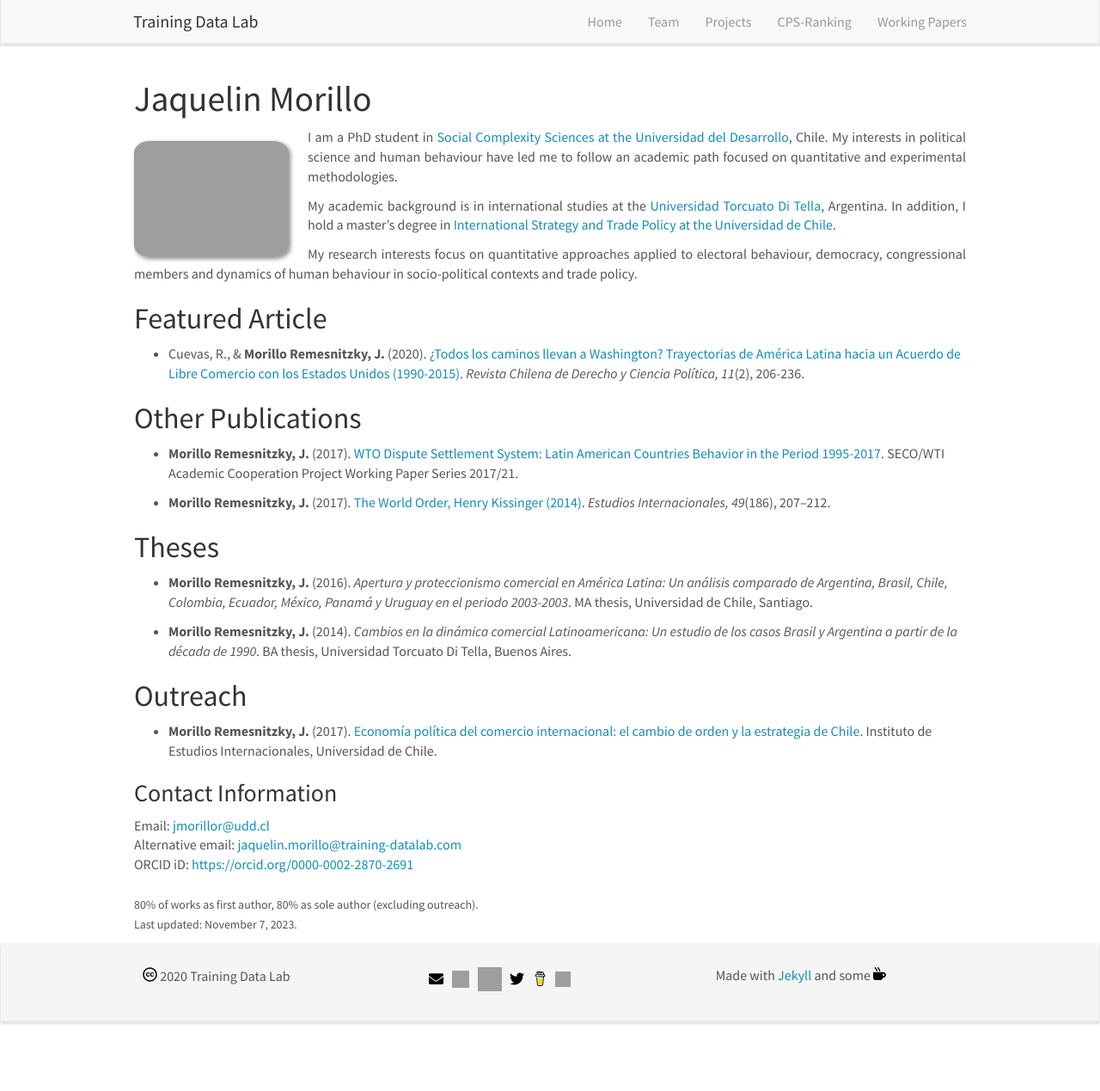
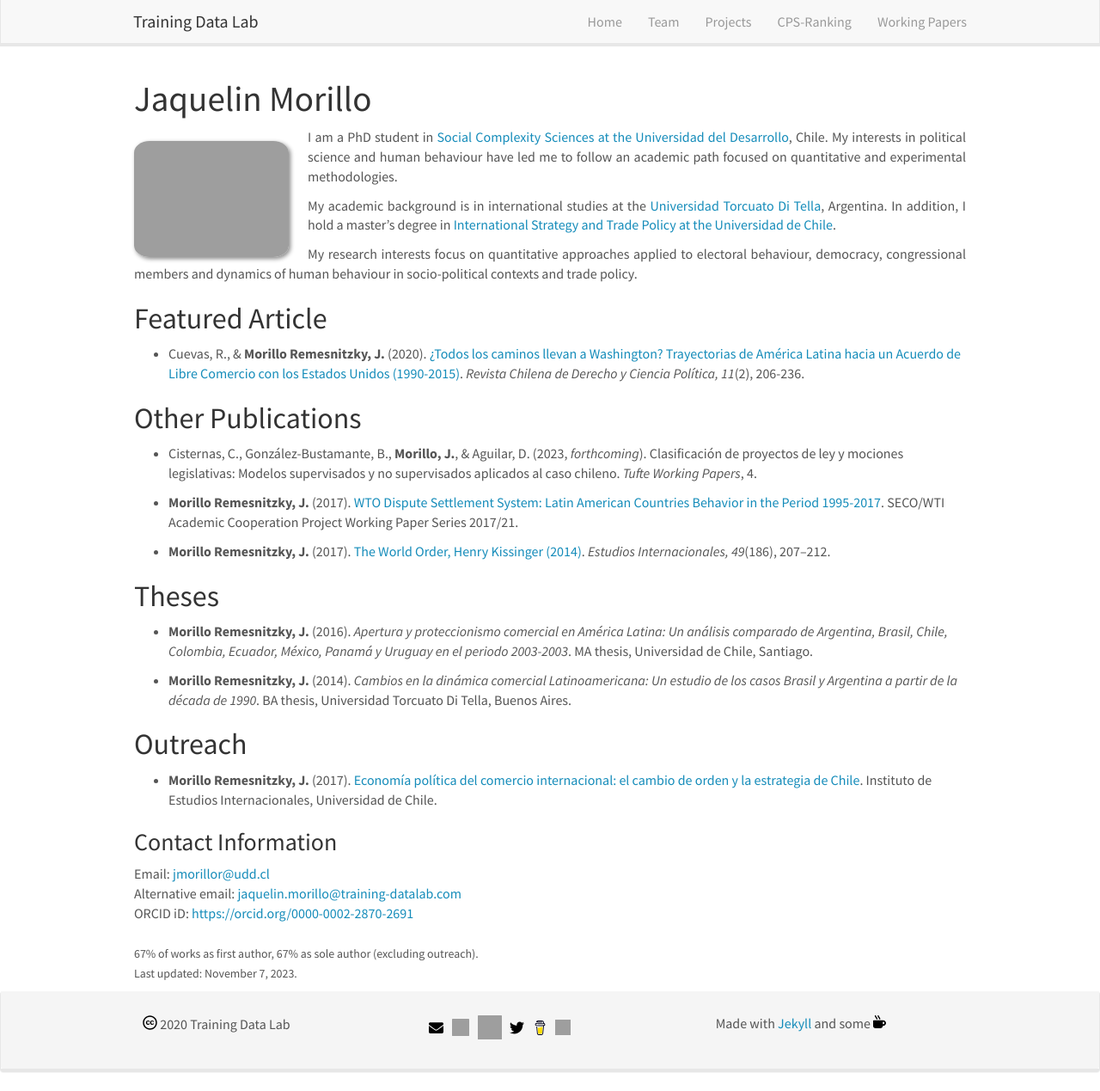
Before and after one commit to training-datalab/old-training-datalab.com, a Jekyll site: the page built from _pages/jmorillo.md, in a window 1280 px wide and 1269 px high. Shown: the whole window at 86% size. Built offline with Jekyll 4.4.1, drawn with Linux system fonts in a browser that asks for light colours; nearby versions of some CDN libraries.

Commit message:
Update jmorillo.md
Co-Authored-By: jaquelin Morillo <91754541+JaquelinMorillo@users.noreply.github.com>

```diff
--- a/_pages/jmorillo.md
+++ b/_pages/jmorillo.md
@@ -22,6 +22,8 @@ permalink: /team/jmorillo/
 
 ## Other Publications
 
+- Cisternas, C., González-Bustamante, B., **Morillo, J.**, & Aguilar, D. (2023, *forthcoming*). Clasificación de proyectos de ley y mociones legislativas: Modelos supervisados y no supervisados aplicados al caso chileno. *Tufte Working Papers*, 4.
+
 - **Morillo Remesnitzky, J.** (2017). <a href="https://dx.doi.org/10.2139/ssrn.3096032" target="_blank">WTO Dispute Settlement System: Latin American Countries Behavior in the Period 1995-2017</a>. SECO/WTI Academic Cooperation Project Working Paper Series 2017/21.
 
 - **Morillo Remesnitzky, J.** (2017). <a href="https://doi.org/10.5354/0719-3769.2017.45225" target="_blank">The World Order, Henry Kissinger (2014)</a>. *Estudios Internacionales, 49*(186), 207–212.
@@ -42,5 +44,5 @@ Email: <a href="mailto:jmorillor@udd.cl">jmorillor@udd.cl</a><br />
 Alternative email: <a href="mailto:jaquelin.morillo@training-datalab.com">jaquelin.morillo@training-datalab.com</a><br />
 ORCID iD: <a href="https://orcid.org/0000-0002-2870-2691" target="_blank">https://orcid.org/0000-0002-2870-2691</a><br />
 <br />
-<small>80% of works as first author, 80% as sole author (excluding outreach).</small><br />
+<small>67% of works as first author, 67% as sole author (excluding outreach).</small><br />
 <small>Last updated: November 7, 2023.</small>
```
